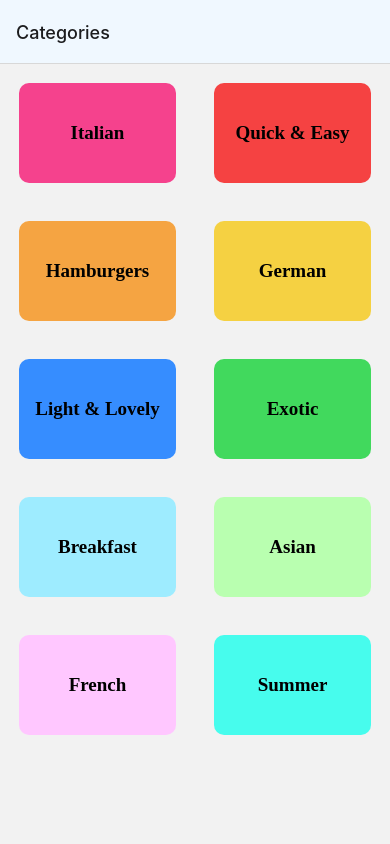
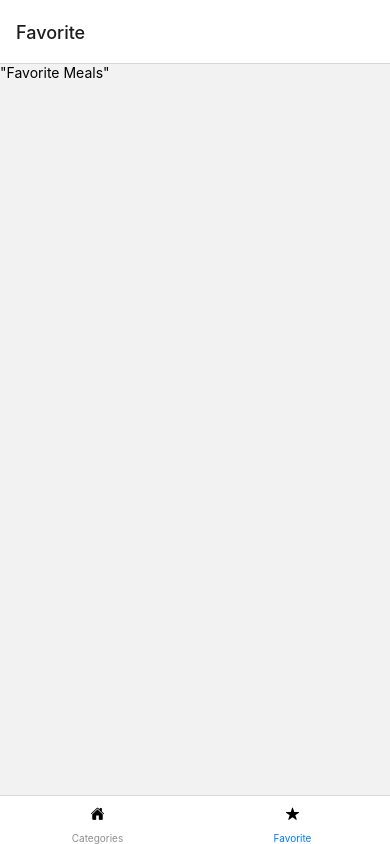
Before and after one commit to stathis99/MealsApp, a React Native app: screen /Favorite in a window 390 px wide. Built offline with nearby package versions, Linux system fonts and the light colour scheme.

Commit message:
bottom navigation

```diff
--- a/App.js
+++ b/App.js
@@ -5,10 +5,37 @@ import { NavigationContainer } from  '@react-navigation/native';
 import { createNativeStackNavigator } from '@react-navigation/native-stack'
 import MealsOverview from './screens/MealsOverview'
 import Sintagi from './screens/sintagi';
+import { createBottomTabNavigator } from '@react-navigation/bottom-tabs';
+import FavoriteMeals from './screens/FavoriteMeals';
+import { Ionicons } from '@expo/vector-icons';
+
+const Bottom = createBottomTabNavigator();
+const Stack = createNativeStackNavigator();
+
+function BottomNavigator() {
+  return (
+    <Bottom.Navigator>
+        <Bottom.Screen
+        name="Categories"
+        component={CategoriesScreen}
+        options={{tabBarIcon: () => (
+        <Ionicons name= "home" size="25"/>
+        ),
+      }}
+      />
+        <Bottom.Screen
+        name="Favorite"
+        component={FavoriteMeals}
+        options={{tabBarIcon: () => (
+          <Ionicons name= "star" size="25"/>
+          ),
+        }}
+      />
+    </Bottom.Navigator>
+  );
+}
 
 
-
-const Stack = createNativeStackNavigator();
 
 export default function App() {
   return (
@@ -18,7 +45,7 @@ export default function App() {
         <Stack.Navigator screenOptions={{
           headerStyle: {backgroundColor: "#f0f8ff"}
         }}>
-          <Stack.Screen options = {{title: "Categories" }}  name="MealsCategories" component={CategoriesScreen} />
+          <Stack.Screen options={{headerShown: false}} name="DrawrerScreen" component={BottomNavigator} />
           <Stack.Screen name="MealsOverview" component={MealsOverview}
           // options = {({route, navigation}) => {
           //   const catId = route.params.categoryId;
--- a/package.json
+++ b/package.json
@@ -9,12 +9,16 @@
     "web": "expo start --web"
   },
   "dependencies": {
+    "@react-navigation/bottom-tabs": "^6.4.0",
+    "@react-navigation/drawer": "^6.5.0",
     "@react-navigation/native": "^6.0.13",
     "@react-navigation/native-stack": "^6.9.1",
     "expo": "~46.0.16",
     "expo-status-bar": "~1.4.0",
     "react": "18.0.0",
     "react-native": "0.69.6",
+    "react-native-gesture-handler": "~2.5.0",
+    "react-native-reanimated": "^1.13.4",
     "react-native-safe-area-context": "4.3.1",
     "react-native-screens": "~3.15.0"
   },
--- /dev/null
+++ b/screens/FavoriteMeals.js
@@ -0,0 +1,8 @@
+import { Text} from "react-native";
+
+
+function FavoriteMeals() {
+    return <Text>"Favorite Meals"</Text>;
+}
+
+export default FavoriteMeals;
```
Also changed, not shown: screens/sintagi.js (+0 -7 lines), 1 other file (tests, documents, lock files or other folders).
